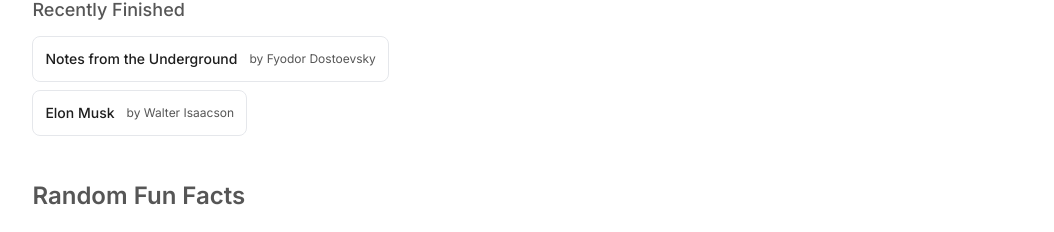
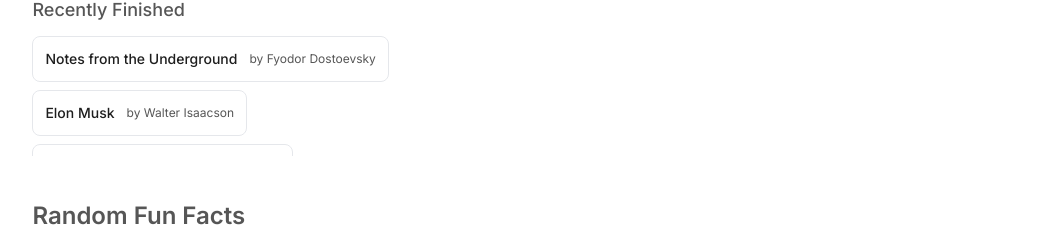
Before and after one commit to markmcguire011/Sentennial, a Next.js app: page /about in a window 1280 px wide. Shown: the part 1530-1762 px from the top of the page, without its empty margins (110-1164 px from the left). Built offline with nearby package versions, Linux system fonts and the light colour scheme.

Commit message:
feat: add book

```diff
--- a/components/content/about/bookshelf-section.tsx
+++ b/components/content/about/bookshelf-section.tsx
@@ -56,6 +56,13 @@
       emoji: "🚀",
       color: "bg-green-100",
     },
+    {
+      title: "The Art of Fielding",
+      author: "Chad Harbach",
+      emoji: "🏌️‍♂️",
+      color: "bg-red-100",
+    },
+
   ];
 
   return (
```
